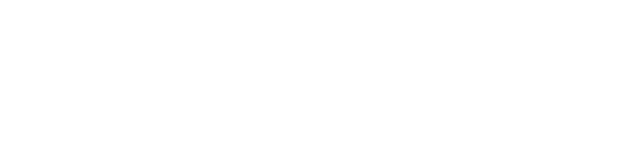
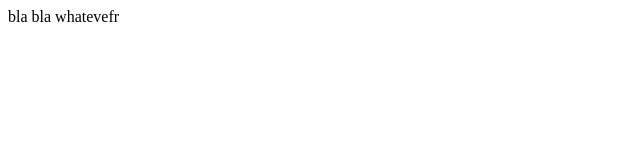
Before and after one commit to Grififioen/USO-mrDam, a plain HTML site: page src/index.html in a window 1280 px wide. Shown: the whole page, without its empty margins (0-640 px from the left). Drawn offline with Linux system fonts and the light colour scheme.

Commit message:
master commit

```diff
--- a/src/index.html
+++ b/src/index.html
@@ -6,6 +6,7 @@
     <title>Document</title>
 </head>
 <body>
+    bla bla whatevefr
 
 </body>
 </html>
```
